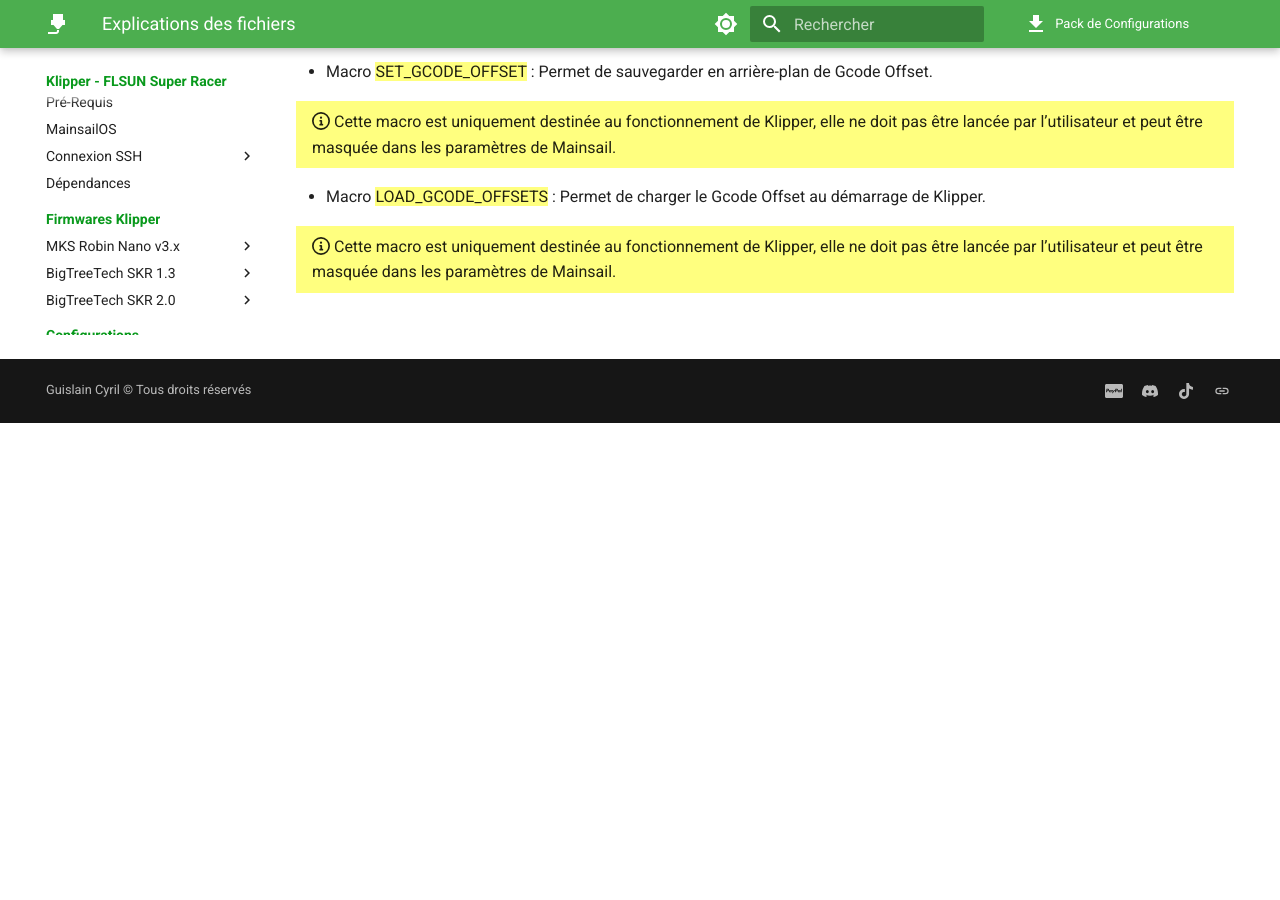
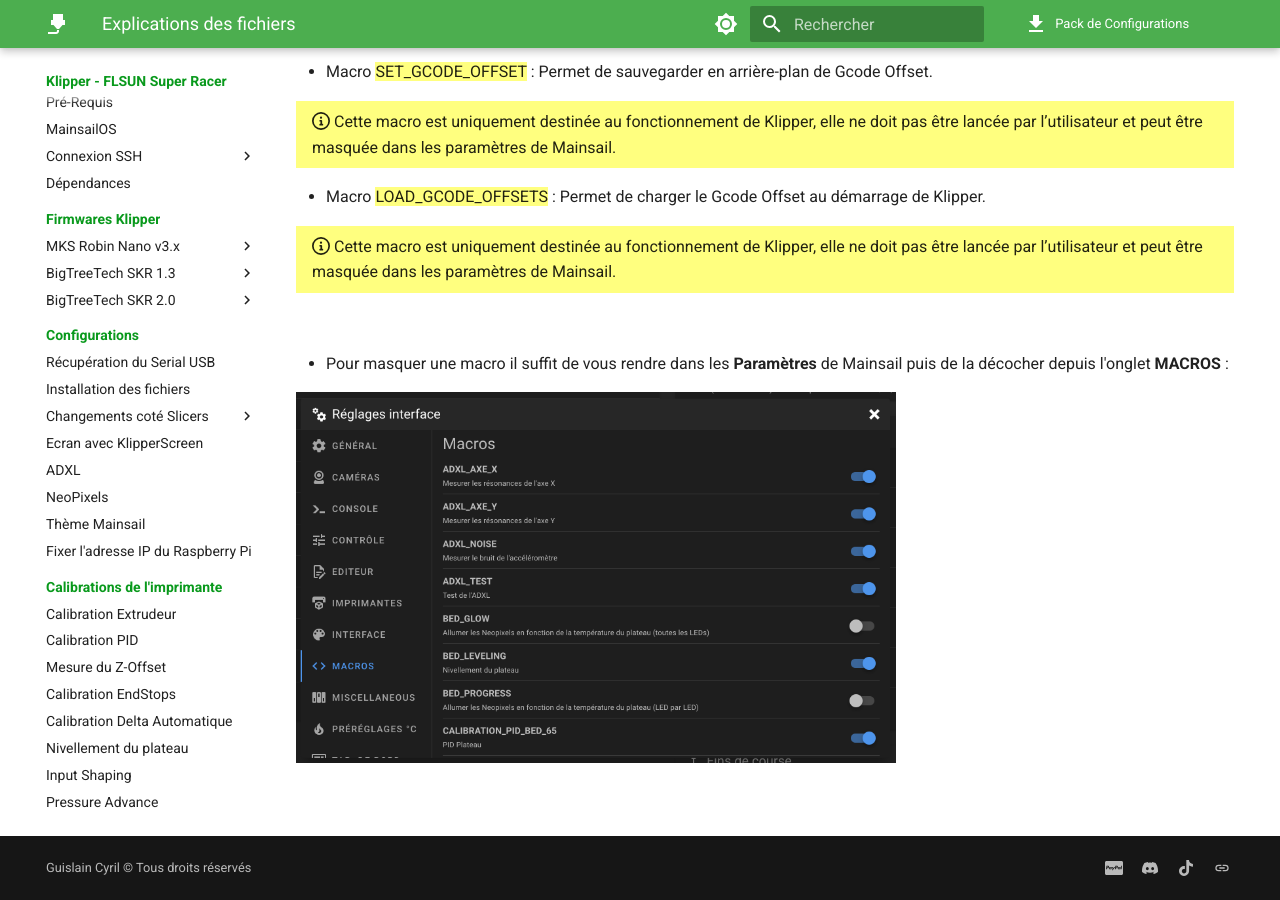
Before and after one commit to Guilouz/test, an MkDocs documentation site: the page built from docs/calibrations/explications-des-fichiers.md, in a window 1280 px wide and 900 px high, scrolled down 2993 px. Built offline with MkDocs 1.6.1 and Material for MkDocs 9.7.7, drawn with Linux system fonts in a browser that asks for light colours; comment, search, counter and statistics services are not loaded; before the commit the page ends 3416 px from its top, so only the background shows below that.

Commit message:
Update explications-des-fichiers.md

```diff
--- a/docs/calibrations/explications-des-fichiers.md
+++ b/docs/calibrations/explications-des-fichiers.md
@@ -222,3 +222,9 @@
 ==}
 
 <br />
+
+- Pour masquer une macro il suffit de vous rendre dans les **Paramètres** de Mainsail puis de la décocher depuis l'onglet **MACROS** :
+
+![Pressure Advance](../assets/img/calibrations/macros.png){ width="600" }
+
+<br />
```
